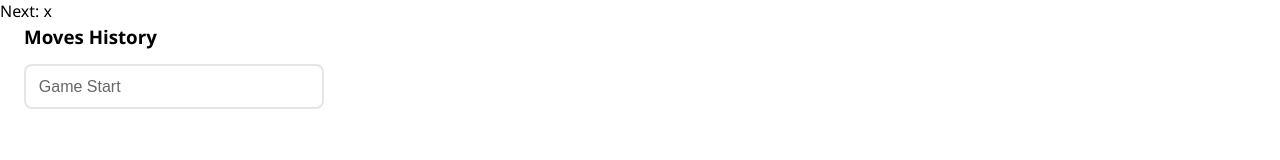
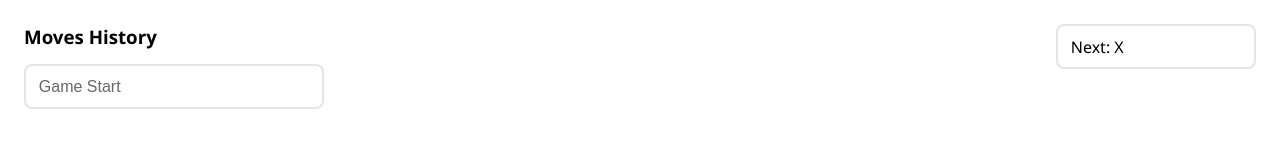
Before and after one commit to wipaaa/react-tic-tac-toe, a React app: page / in a window 1280 px wide. Shown: the top 160 px of the page. Built offline with nearby package versions, Linux system fonts and the light colour scheme.

Commit message:
Add status component and styling

```diff
--- a/src/components/App.jsx
+++ b/src/components/App.jsx
@@ -3,6 +3,7 @@ import { useState } from 'react';
 import './App.scss';
 import Board from './Board/Board';
 import History from './History/History';
+import Status from './Status/Status';
 
 const App = () => {
   const PLAYER_X = 'x';
@@ -59,11 +60,13 @@ const App = () => {
   const current = history[step];
   const squares = current.squares;
   const winner = handleWinner(squares);
-  const status = winner ? `Winner: ${winner}` : `Next: ${player}`;
+  const message = winner
+    ? `Winner: ${winner}`
+    : `Next: ${player.toUpperCase()}`;
 
   return (
     <>
-      <div>{status}</div>
+      <Status {...{ message }} />
       <History {...{ history, handleOnJumpTo }} />
       <Board {...{ squares, handleOnClick }} />
     </>
--- /dev/null
+++ b/src/components/Status/Status.jsx
@@ -0,0 +1,7 @@
+import './Status.scss';
+
+const Status = ({ message }) => {
+  return <div className='status'>{message}</div>;
+};
+
+export default Status;
--- /dev/null
+++ b/src/components/Status/Status.scss
@@ -0,0 +1,17 @@
+@use '../../styles/variable';
+
+.status {
+  position: absolute;
+  top: 1.5rem;
+  right: 1.5rem;
+  display: flex;
+  align-items: center;
+  justify-content: space-between;
+  width: 200px;
+  height: 45px;
+  padding: 0rem 0.8rem;
+  background: variable.$color__light;
+  border: 2px solid variable.$color__dark--100;
+  border-radius: variable.$dimen__board--radius;
+  font-size: 1rem;
+}
```
